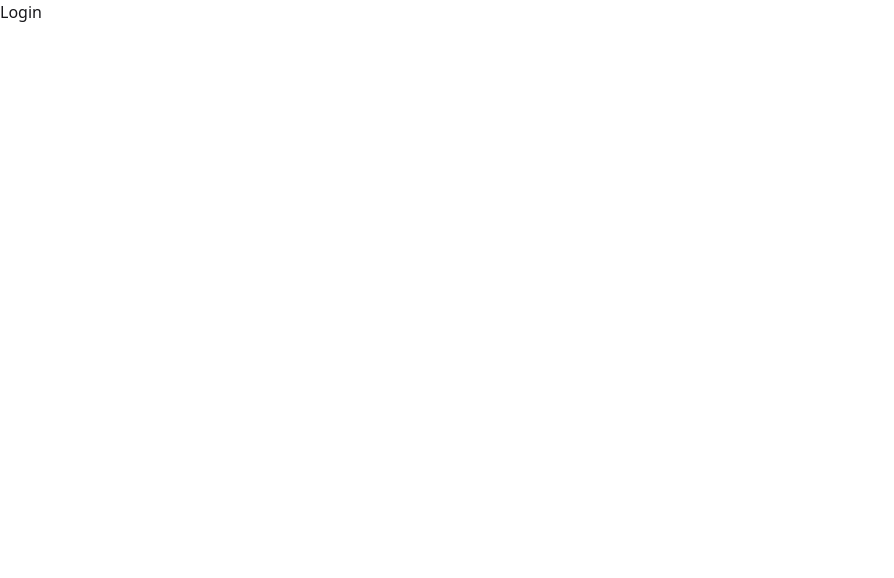
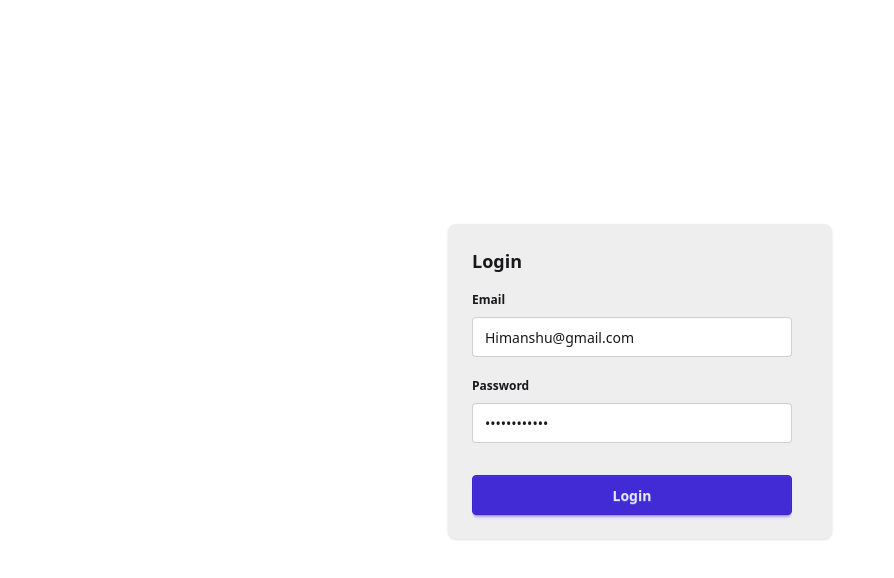
Before and after one commit to medaVyshnavi/devtinder-web, a React (Vite) app: page /login in a window 1280 px wide. Shown: the top 578 px of the page, without its empty margins (0-894 px from the left). Built offline with nearby package versions, Linux system fonts and the light colour scheme.

Commit message:
login API and login screen

```diff
--- a/package.json
+++ b/package.json
@@ -11,6 +11,7 @@
   },
   "dependencies": {
     "@tailwindcss/vite": "^4.1.8",
+    "axios": "^1.9.0",
     "react": "^19.1.0",
     "react-dom": "^19.1.0",
     "react-router-dom": "^7.6.2",
--- a/src/components/Login.jsx
+++ b/src/components/Login.jsx
@@ -1,9 +1,57 @@
-import React from 'react'
+import React, { useState } from 'react'
+import axios from 'axios';
+import { useNavigate } from 'react-router-dom';
 
 const Login = () => {
+  const navigate = useNavigate();
+  const [email, setEmail] = useState("Himanshu@gmail.com");
+  const [password, setPassword] = useState("Himanshu16()");
+
+  const handleSubmit = async (e) => {
+    try {
+      e.preventDefault();
+      const response = await axios.post("http://localhost:3001/login",
+        { email: email, password: password },
+        { withCredentials : true }
+      );
+      if (response.status === 200) {
+        navigate("/feed")
+      }
+    } catch (error) {
+      alert(error.response.data);
+      console.log(error.response.data)
+    }
+  }
   return (
-    <div>Login</div>
-  )
+    <div className="card bg-base-300 w-96 shadow-sm flex justify-center m-auto my-56">
+      <div className="card-body">
+        <h2 className="card-title">Login</h2>
+        <fieldset className="fieldset">
+          <legend className="fieldset-legend">Email </legend>
+          <input
+            value={email}
+            onChange={() => setEmail(email)}
+            type="email"
+            className="input"
+            placeholder="example@gmail.com"
+          />
+        </fieldset>
+        <fieldset className="fieldset">
+          <legend className="fieldset-legend">Password </legend>
+          <input
+            type="password"
+            className="input"
+            placeholder="Password"
+            value={password}
+            onChange={() => setPassword(email)}
+          />
+        </fieldset>
+        <div className="card-actions justify-center mt-5 mr-4">
+          <button className="btn btn-primary w-full" onClick={(e)=>handleSubmit(e)}>Login</button>
+        </div>
+      </div>
+    </div>
+  );
 }
 
 export default Login
```
Also changed, not shown: 1 other file (tests, documents, lock files or other folders).
